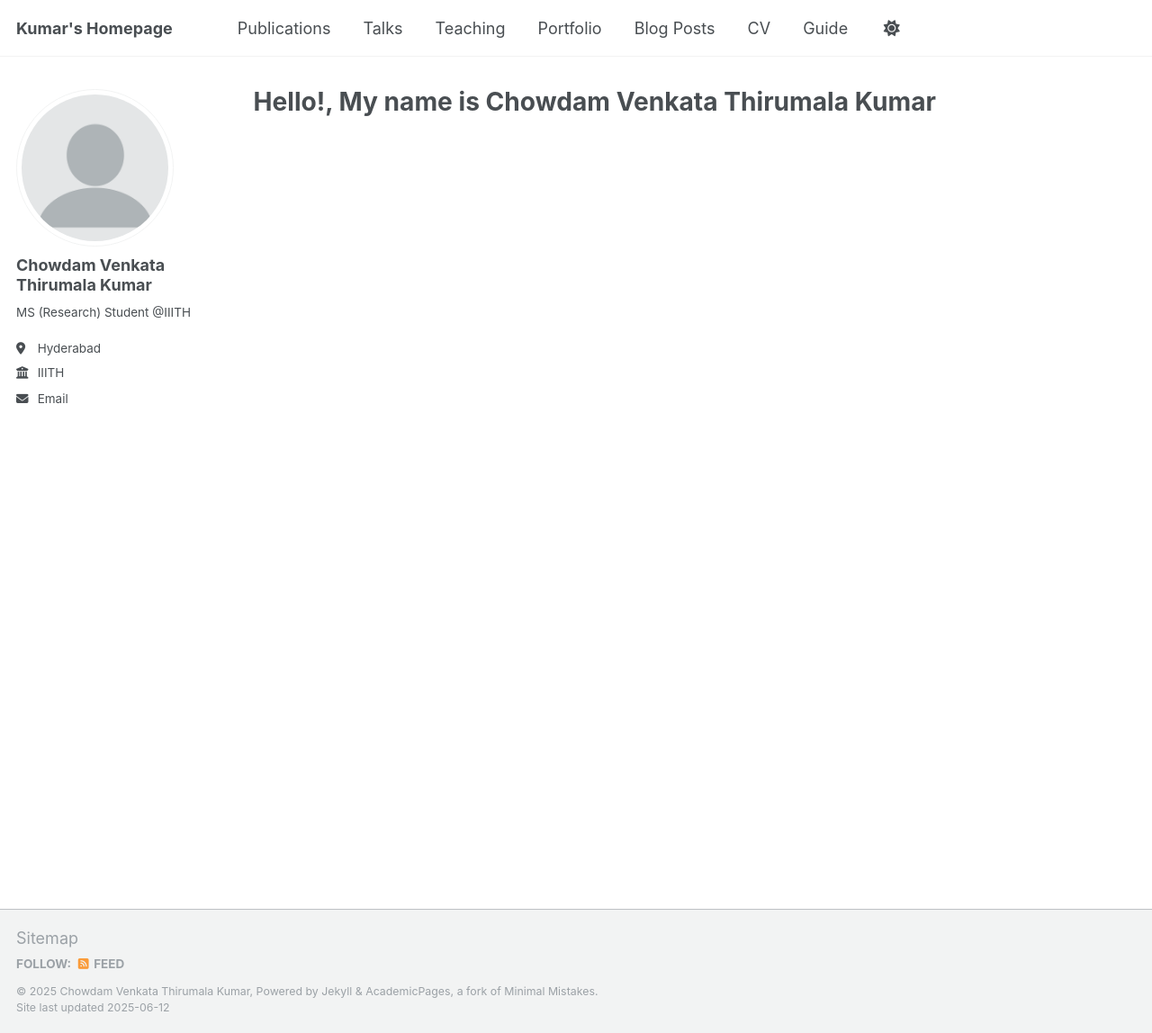
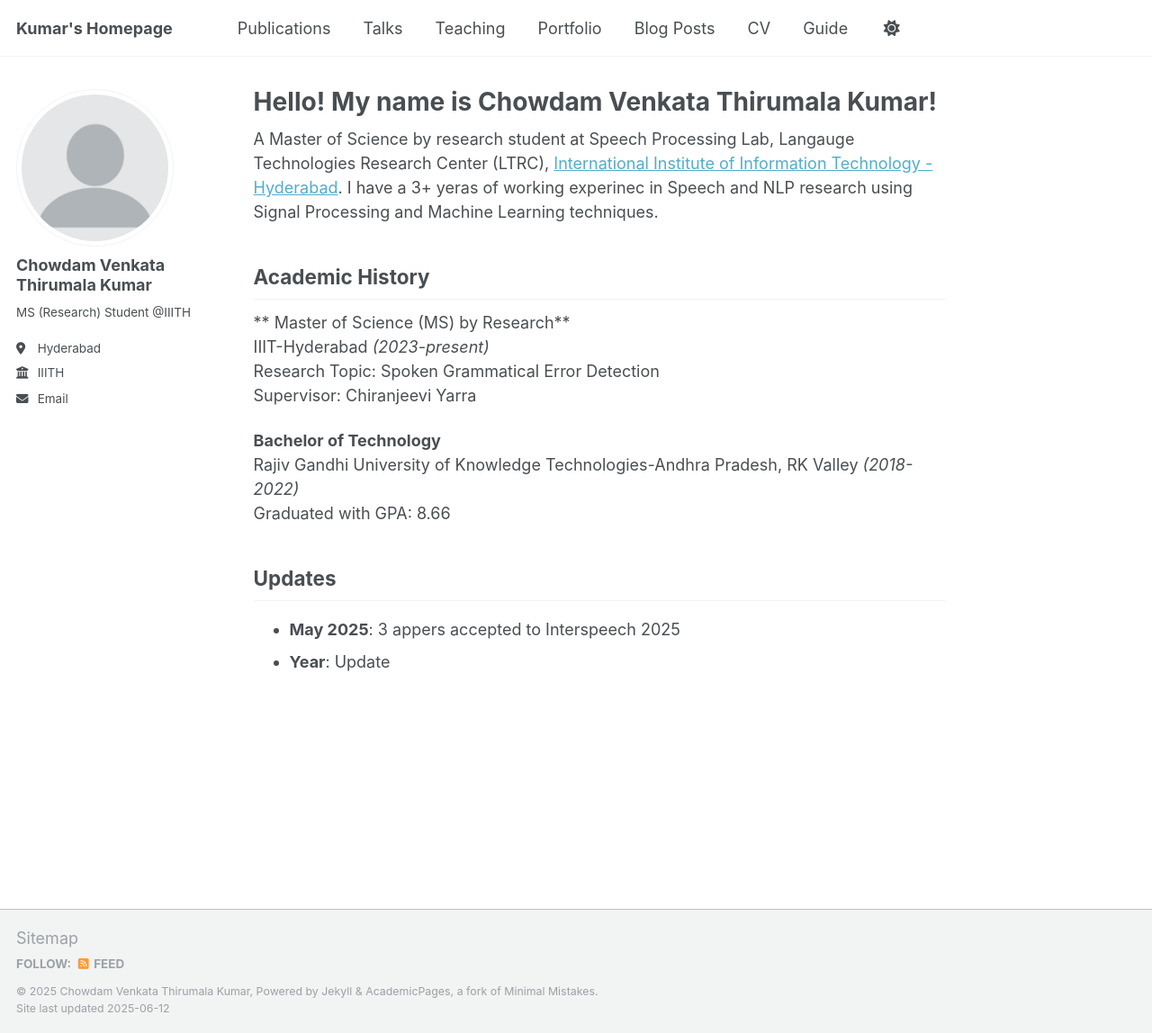
Before and after one commit to cvthirumalakumar/cvthirumalakumar.github.io, a Jekyll site: the page built from _pages/about.md, in a window 1280 px wide and 1148 px high. Shown: the whole window at 90% size. Built offline with Jekyll 4.4.1, drawn with Linux system fonts in a browser that asks for light colours.

Commit message:
Update about.md

```diff
--- a/_pages/about.md
+++ b/_pages/about.md
@@ -1,8 +1,34 @@
 ---
 permalink: /
-title: "Hello!, My name is Chowdam Venkata Thirumala Kumar"
+title: "Hello! My name is Chowdam Venkata Thirumala Kumar!"
 author_profile: true
 redirect_from:
   - /about/
   - /about.html
 ---
+
+ A Master of Science by research student at Speech Processing Lab, Langauge Technologies Research Center (LTRC), [International Institute of Information Technology - Hyderabad](https://www.iiit.ac.in/). I have a 3+ yeras of working experinec in Speech and NLP research using Signal Processing and Machine Learning techniques.
+
+
+## Academic History
+
+** Master of Science (MS) by Research**
+<br/>
+IIIT-Hyderabad *(2023-present)*
+<br/>
+Research Topic: Spoken Grammatical Error Detection
+<br/>
+Supervisor: Chiranjeevi Yarra
+
+**Bachelor of Technology**
+<br/>
+Rajiv Gandhi University of Knowledge Technologies-Andhra Pradesh, RK Valley *(2018-2022)*
+<br/>
+Graduated with GPA: 8.66
+
+
+
+## Updates
+
+- **May 2025**: 3 appers accepted to Interspeech 2025
+- **Year**: Update
```
